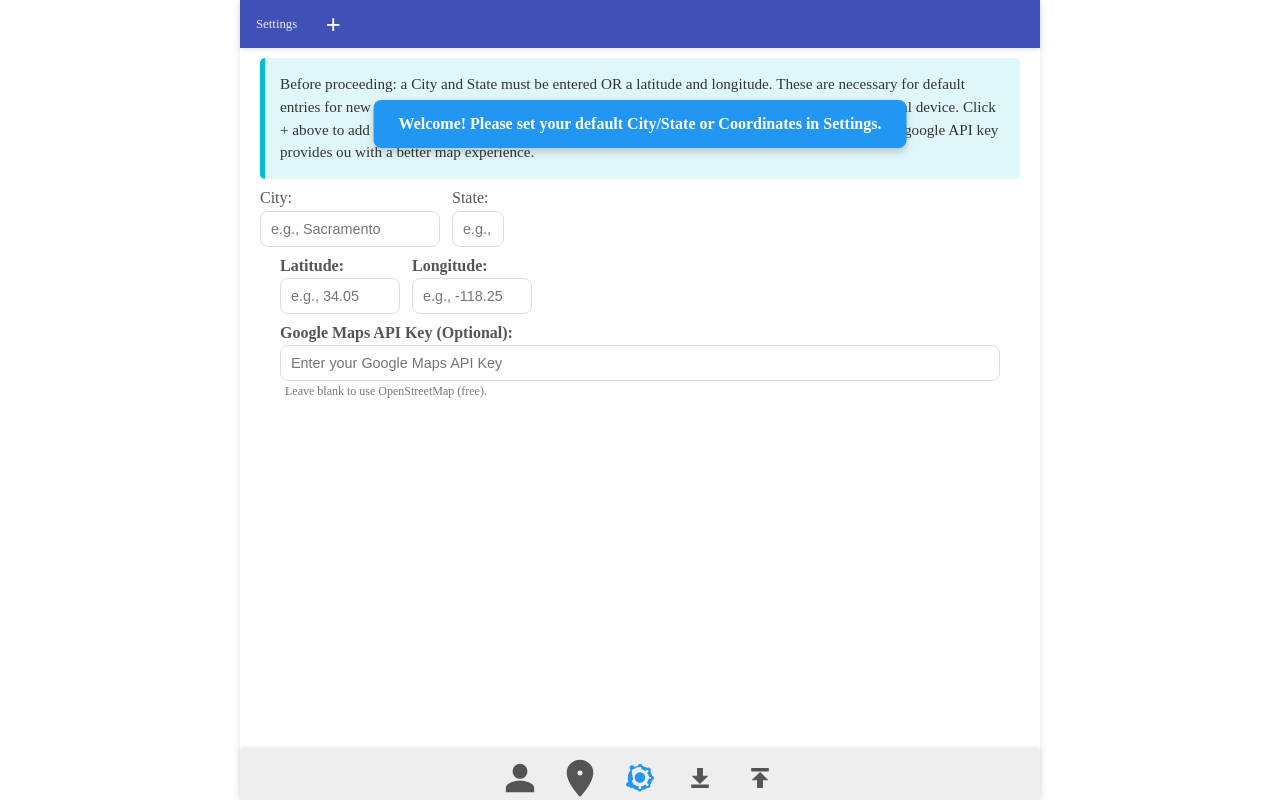
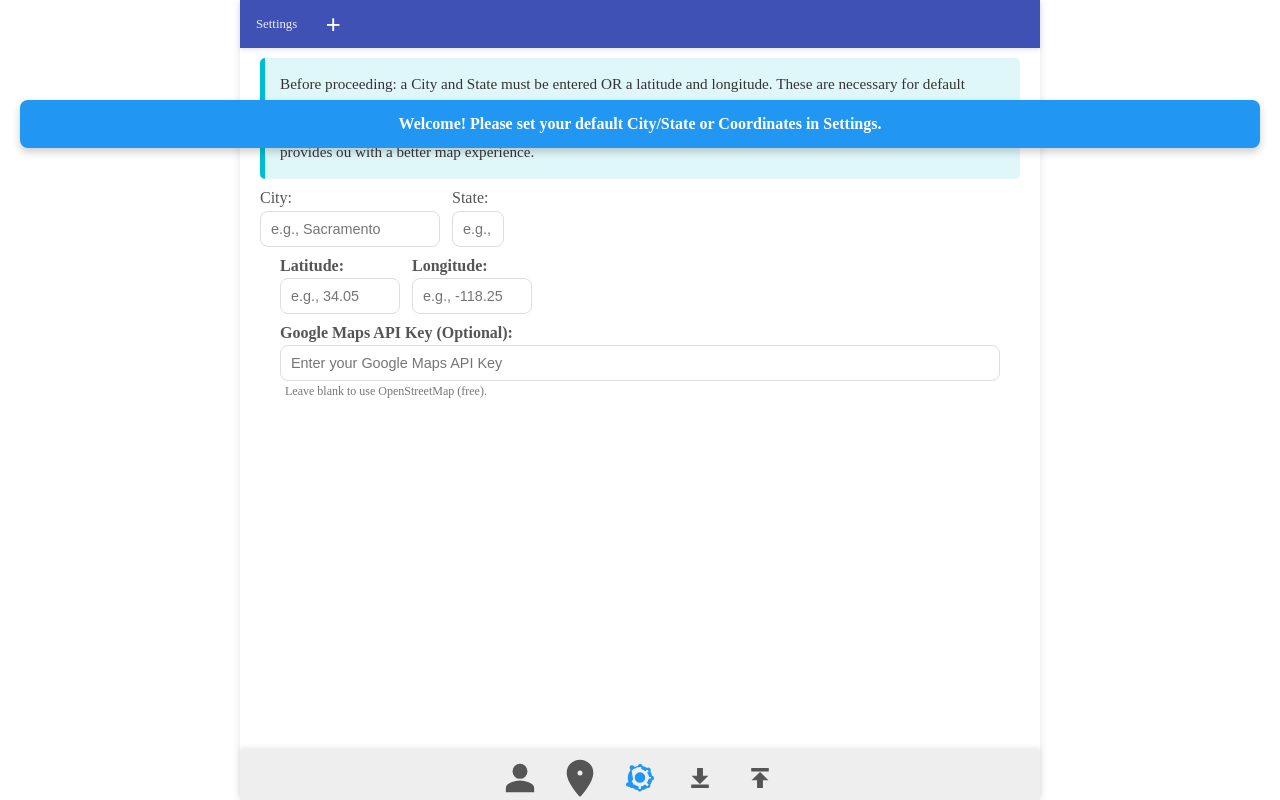
Before and after one commit to grasfulls/my-rvs, a plain HTML site: page index.html in a window 1280 px wide. Drawn offline with Linux system fonts and the light colour scheme; a script that the page names is missing.

Commit message:
pop up width on open

```diff
--- a/app.css
+++ b/app.css
@@ -265,6 +265,7 @@ main#appContent {
     transition: opacity 0.3s ease-in-out;
     text-align: center;
     min-width: 200px;
+    width: calc(100% - 40px);
     white-space: nowrap;
     overflow: hidden;
     text-overflow: ellipsis;
```
